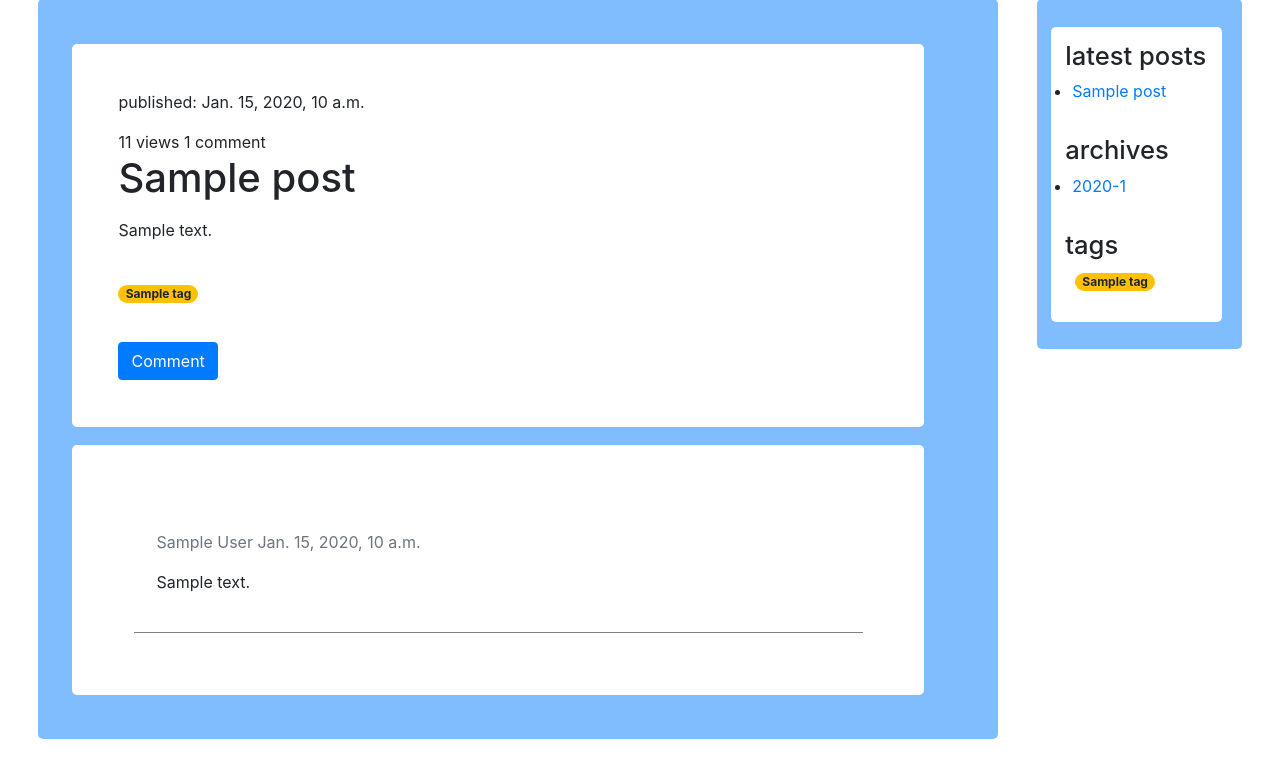
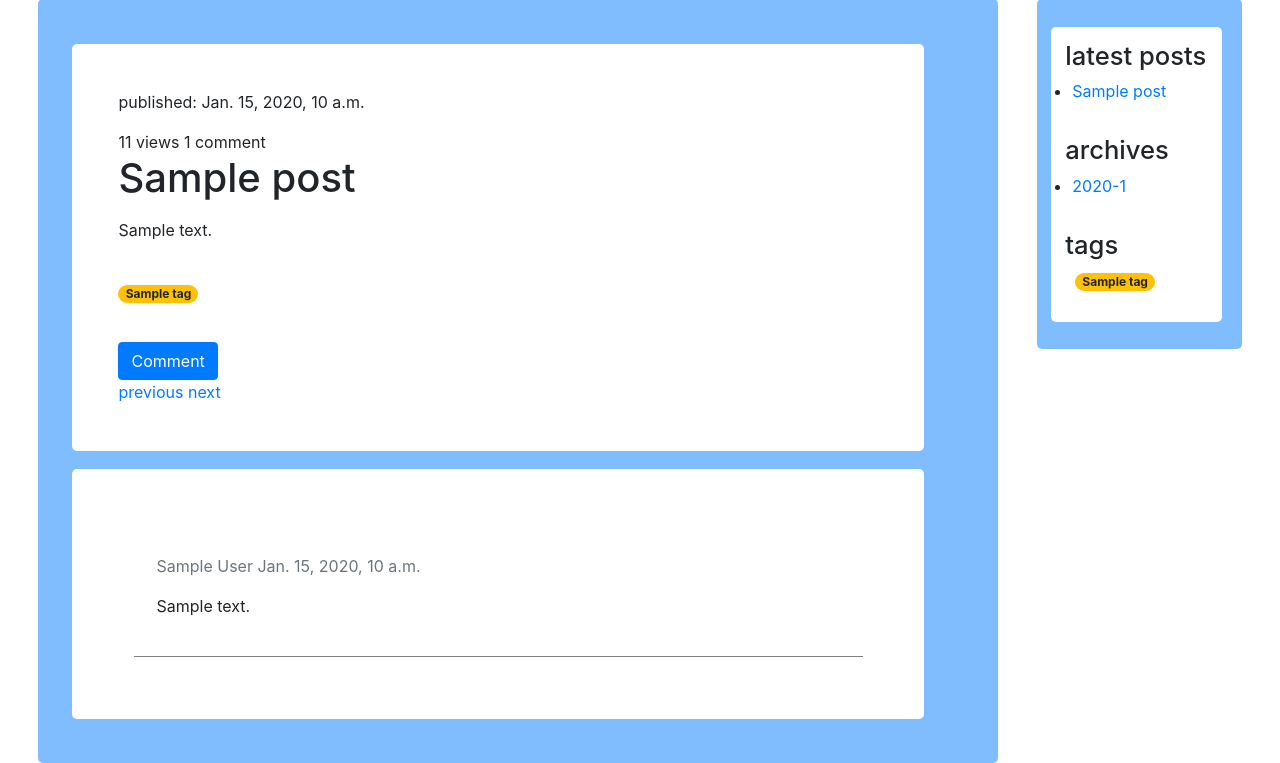
Before and after one commit to Mike-Dai/djangocoder, a Django app: page /post/1/ in a window 1280 px wide. Shown: the part 95-858 px from the top of the page. Before the commit the page ends 834 px from the top, so only its background shows below. Run offline with Django 3.2, Linux system fonts and the light colour scheme; tables that the repository leaves empty hold one stand-in row (values such as "Sample post"); some libraries are stand-ins or nearby versions.

Commit message:
Add previous post and next post but failed

```diff
--- a/blog/models.py
+++ b/blog/models.py
@@ -1,8 +1,12 @@
 from django.db import models
 from django.utils import timezone
+from django.urls import reverse
 
 class Tag(models.Model):
 	name = models.CharField(max_length=100)
+
+	def get_absolute_url(self):
+		return reverse('tag_detail', kwargs={'pk':self.pk})
 
 	def __str__(self):
 		return self.name
@@ -24,6 +28,9 @@ class Post(models.Model):
 		self.views = self.views + 1
 		self.save(update_fields=['views'])
 
+	def get_absolute_url(self):
+		return reverse('post_detail', kwargs={'pk':self.pk})
+
 	def __str__(self):
 		return self.title
 
--- a/blog/templates/blog/post_detail.html
+++ b/blog/templates/blog/post_detail.html
@@ -28,9 +28,13 @@
 					<input class="btn btn-danger" type="button" value="Delete"/>
 				</a>
 			{% endif %}
-				<a href="{% url 'add_comment' pk=post.pk %}">
-					<input class="btn btn-primary" type="button" value="Comment"/>
-				</a>
+			<a href="{% url 'add_comment' pk=post.pk %}">
+				<input class="btn btn-primary" type="button" value="Comment"/>
+			</a>
+			<div>
+				<a href="{% url 'previous_post' pk=post.pk%}">previous</a>
+				<a href="{% url 'next_post' pk=post.pk%}">next</a>
+			</div>
 		</div>
 		<div class="comment-list col-lg-11">
 			{% for comment in post.comments.all %}
--- a/blog/tests.py
+++ b/blog/tests.py
@@ -53,6 +53,12 @@ class HomePageTest(TestCase):
 		response = client.get(tag.get_absolute_url())
 		self.assertEqual(response.status_code, 200)
 """
+	def test_post_create_with_view(self):
+		post = Post(title='test', text='This is a test', created_date=timezone.now(), published_date=timezone.now())
+		post.save()
+		response = self.client.get(post.get_absolute_url())
+		self.assertIn(b'This is a test', response.content)
+
 	def test_blog_url_resolvers_to_blog_post_edit(self):
 		found = resolve('/post/edit/')
 		self.assertEqual(found.func, post_edit)
--- a/blog/urls.py
+++ b/blog/urls.py
@@ -4,6 +4,8 @@ from . import views
 urlpatterns = [
 	url(r'^$', views.IndexView.as_view(), name='post_list'),
 	url(r'^post/(?P<pk>[0-9]+)/$', views.PostDetailView.as_view(), name='post_detail'),
+	url(r'^post/(?P<pk>[0-9]+)/$', views.previous_post, name='previous_post'),
+	url(r'^post/(?P<pk>[0-9]+)/$', views.next_post, name='next_post'),
 	url(r'^post/new/$', views.post_new, name='post_new'),
 	url(r'^post/(?P<pk>[0-9]+)/edit/$', views.post_edit, name='post_edit'),
 	url(r'^post/draft/$', views.post_draft_list, name='post_draft_list'),
--- a/blog/views.py
+++ b/blog/views.py
@@ -95,7 +95,15 @@ class PostDetailView(DetailView):
 	                                    ])
 		return post
 
+def previous_post(request, pk):
+	newpk = pk - 1
+	post = get_object_or_404(Post, pk=newpk)
+	return render(request, 'blog/post_detail', {'post':post})
 
+def next_post(request, pk):
+	newpk = pk + 1
+	post = get_object_or_404(Post, pk=newpk)
+	return render(request, 'blog/post_detail', {'post':post})
 
 @login_required
 def post_new(request):
--- a/mysite/settings.py
+++ b/mysite/settings.py
@@ -23,7 +23,7 @@ BASE_DIR = os.path.dirname(os.path.dirname(os.path.abspath(__file__)))
 SECRET_KEY = 'zu#q1q8-csfwxx0#$a2!)_dz)ztlj%y%-3*b#9-frr9q3pnvwl'
 
 # SECURITY WARNING: don't run with debug turned on in production!
-DEBUG = False
+DEBUG = True
 
 ALLOWED_HOSTS = ['*']
 
```
Also changed, not shown: 11 other files.
